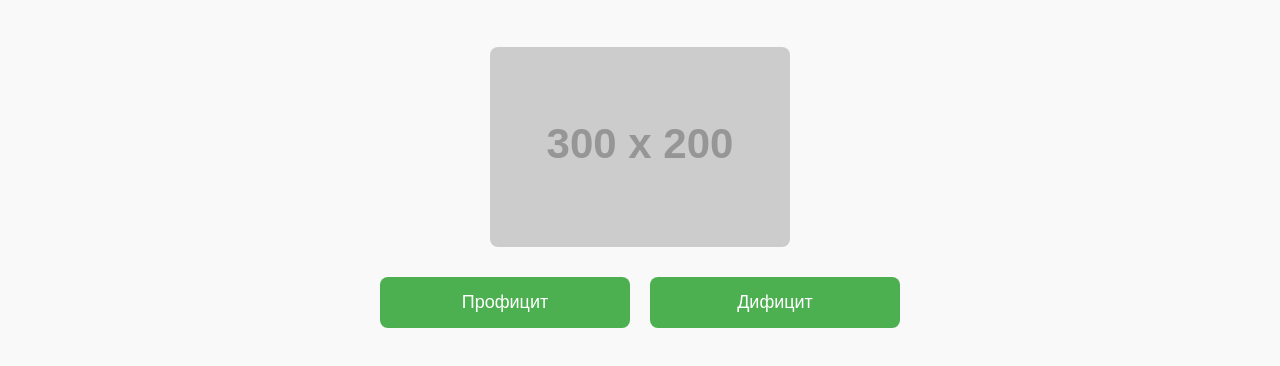
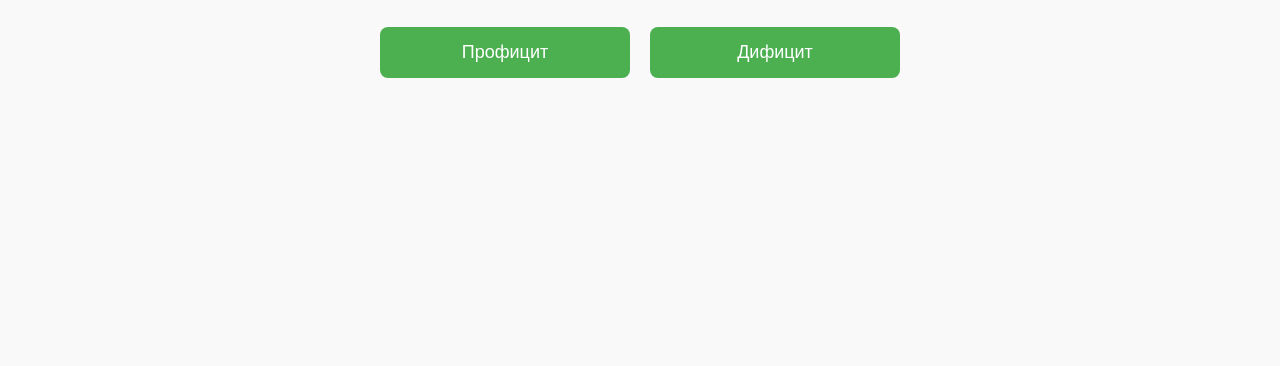
Before and after one commit to ara000shog/Training-Go, a plain HTML site: page nutrition.html in a window 1280 px wide. Shown: the part 152-518 px from the top of the page. Drawn offline with Linux system fonts and the light colour scheme; placeholder pictures from the web are drawn by us.

Commit message:
Update nutrition.html

```diff
--- a/nutrition.html
+++ b/nutrition.html
@@ -16,7 +16,6 @@
 <div class="container">
     <h1>Питание</h1>
     <div class="content">
-        <img src="https://via.placeholder.com/300x200?text=План+новичок" alt="План для новичков">
         <div class="menu">
             <a href="nutrition-mass.html">Профицит</a>
             <a href="nutrition-loss.html">Дифицит</a>
@@ -24,4 +23,5 @@
     </div>
 </div>
 </body>
+
 </html>
```
